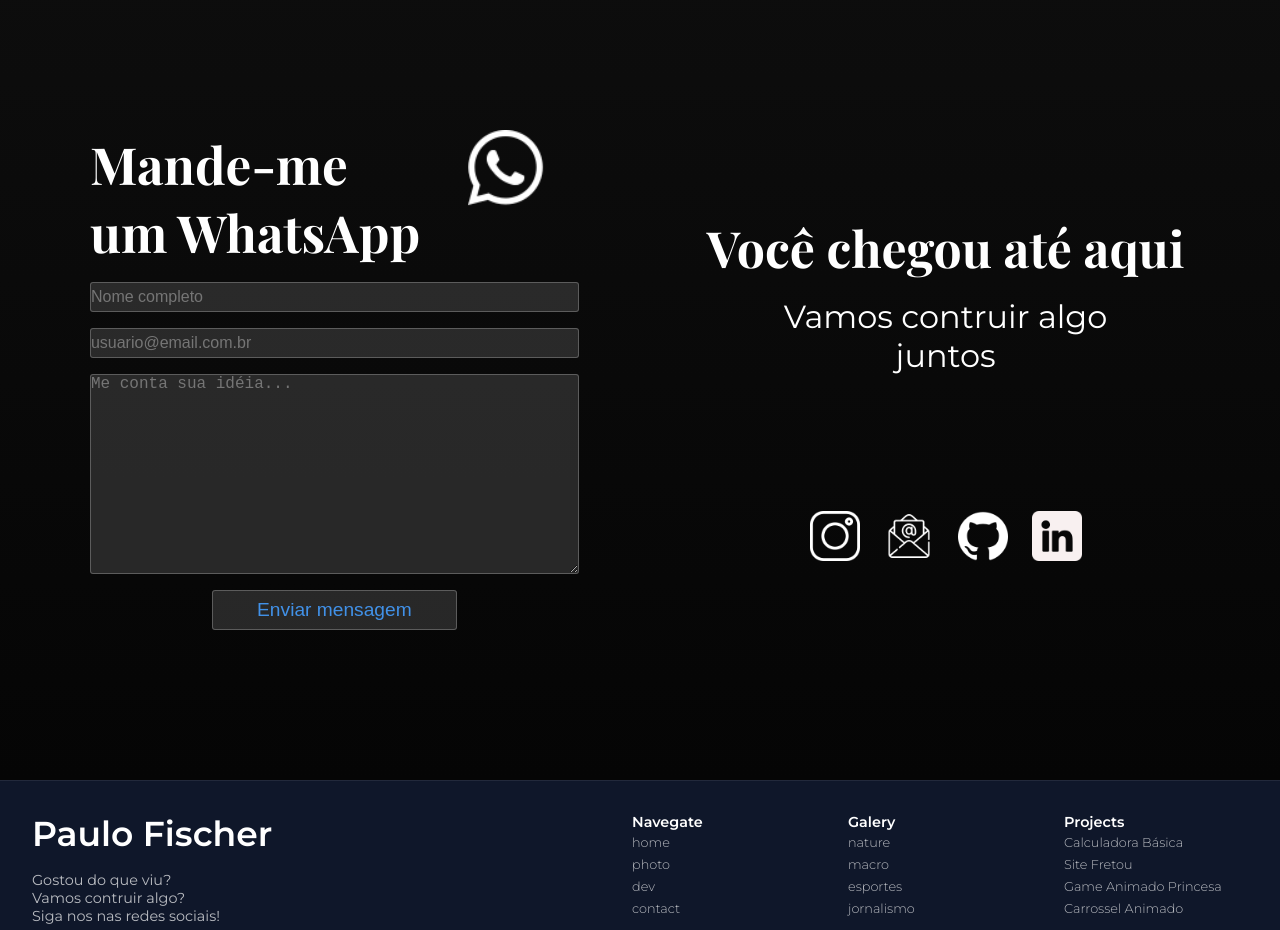
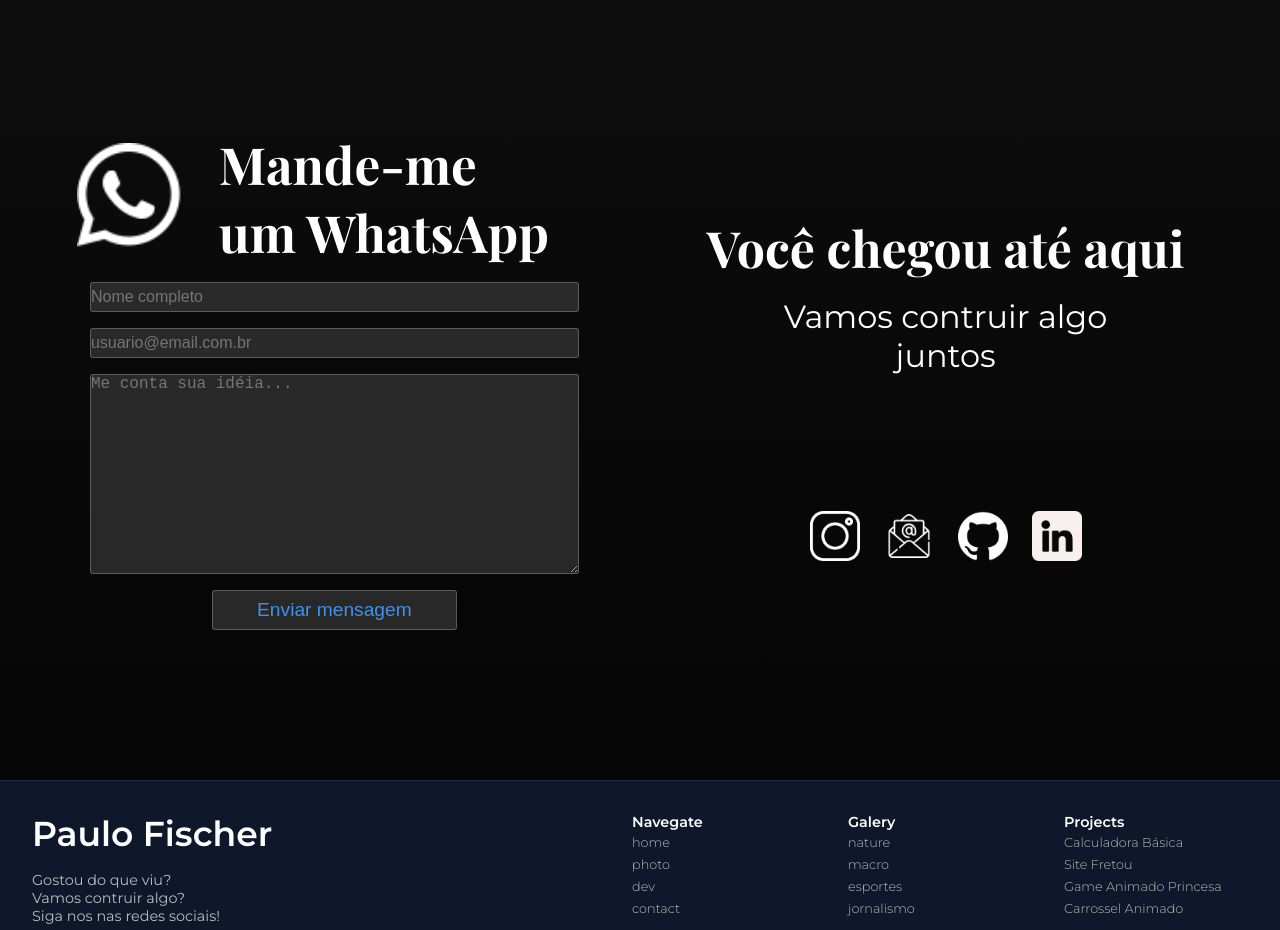
Before and after one commit to pfischer-dev/Site_Paulo_Fischer_v1, a plain HTML site: page index.html in a window 1280 px wide. Shown: the part 3220-4150 px from the top of the page. Drawn offline with nearby package versions, Linux system fonts and the light colour scheme.

Commit message:
ajustes eternos

```diff
--- a/css/globals.css
+++ b/css/globals.css
@@ -255,7 +255,9 @@ header.hidden {
             margin-bottom: 1rem;
 
             p {
-                font-size: clamp(2rem, 4vw, 5rem);/* clamp(2rem, 4vw, 5rem) */;
+
+                font-size: clamp(2rem, 4vw, 7rem);/* clamp(2rem, 4vw, 5rem) */;
+
             }
 
             img {
@@ -375,19 +377,22 @@ header.hidden {
             flex-direction: column;
             align-items: center;
             justify-content: center;
+
             .contact_whatsapp {
-                width: 80%;
+                width: 100%;
                 height: 100%;
                 display: flex;
-                align-items: start;
+                align-items: center;
+                gap: 2rem;
 
                 p {
                     display: inline-block;
                 }
 
                 img {
-                    width: 80px;
-                    height: 80px;
+                    margin-left: 3rem;
+                    width: 110px;
+                    height: 110px;
                 }
             }
             .contact_form {
--- a/index.html
+++ b/index.html
@@ -94,8 +94,9 @@ Hoje, uno estética e funcionalidade para construir projetos que não apenas fun
         <section class="contact_container">
             <div class="contact_left">
                 <div class="contact_whatsapp">
+                    <img src="assets/icons/icon_whatsapp.png" alt="icone whatsapp">
                     <p>Mande-me <br>um WhatsApp</p>
-                    <img src="assets/icons/icon_whatsapp.png" alt="icone whatsapp">
+
                 </div>
 
                 <div class="contact_form">
```
